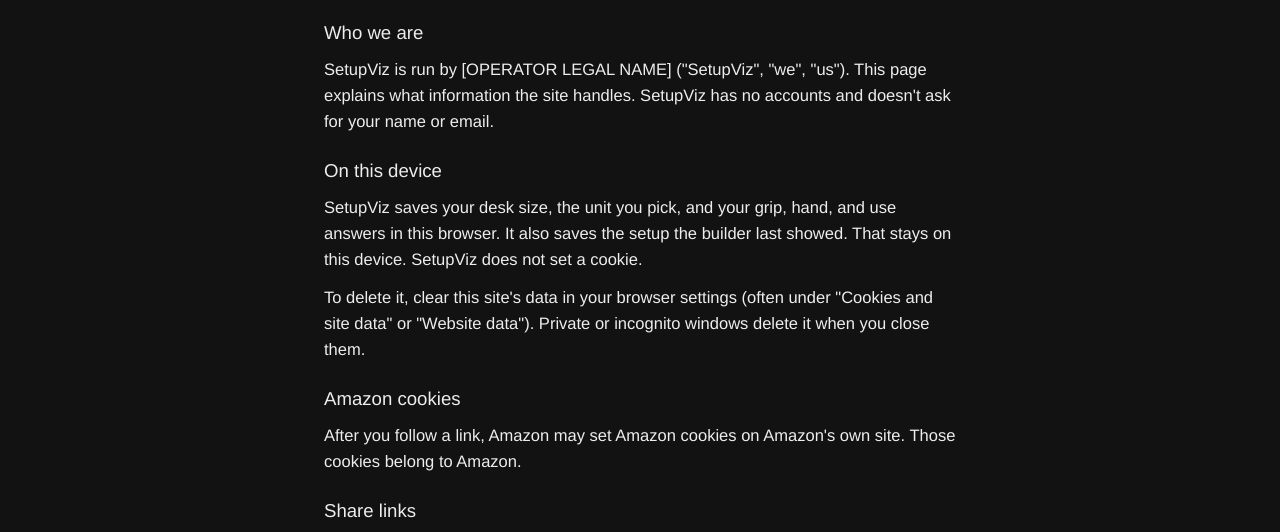
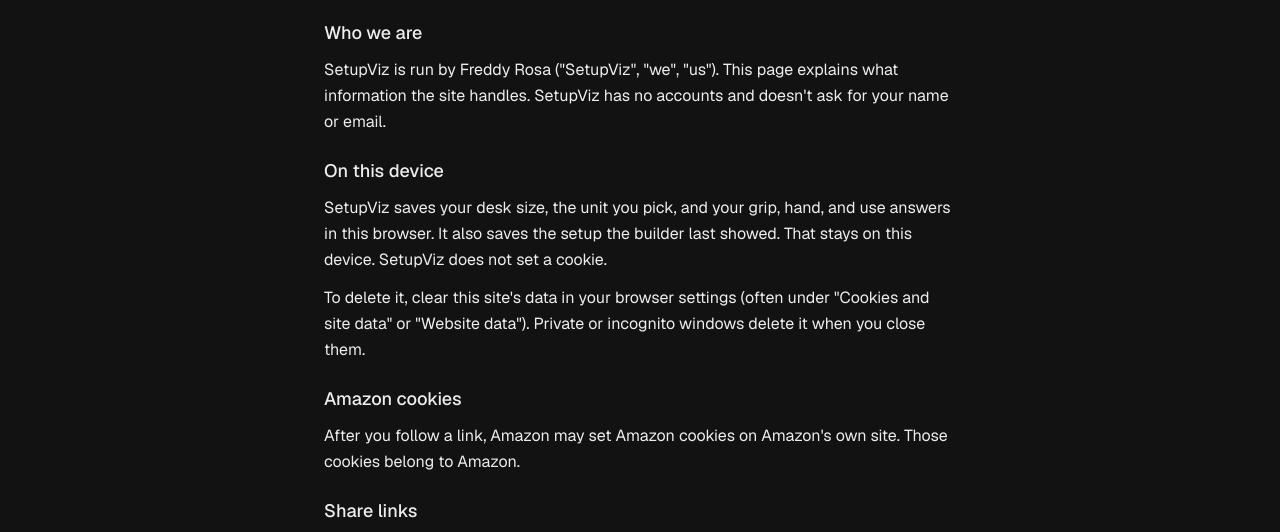
Before and after one commit to Setupviz/setupviz, a website: page web/privacy.html in a window 1280 px wide. Shown: the part 214-746 px from the top of the page. Drawn offline with Linux system fonts and the light colour scheme.

Commit message:
Fill in operator name

```diff
--- a/web/privacy.html
+++ b/web/privacy.html
@@ -42,7 +42,7 @@ main.legal p{margin:0;font-size:16px;line-height:26px}
   <h1>Privacy</h1>
   <p>Last updated October 30, 2026</p>
   <h2>Who we are</h2>
-  <p>SetupViz is run by [OPERATOR LEGAL NAME] ("SetupViz", "we", "us"). This page explains what information the site handles. SetupViz has no accounts and doesn't ask for your name or email.</p>
+  <p>SetupViz is run by Freddy Rosa ("SetupViz", "we", "us"). This page explains what information the site handles. SetupViz has no accounts and doesn't ask for your name or email.</p>
   <h2>On this device</h2>
   <p>SetupViz saves your desk size, the unit you pick, and your grip, hand, and use answers in this browser. It also saves the setup the builder last showed. That stays on this device. SetupViz does not set a cookie.</p>
   <p>To delete it, clear this site's data in your browser settings (often under "Cookies and site data" or "Website data"). Private or incognito windows delete it when you close them.</p>
```
Also changed, not shown: web/terms.html (+1 -1 lines).
